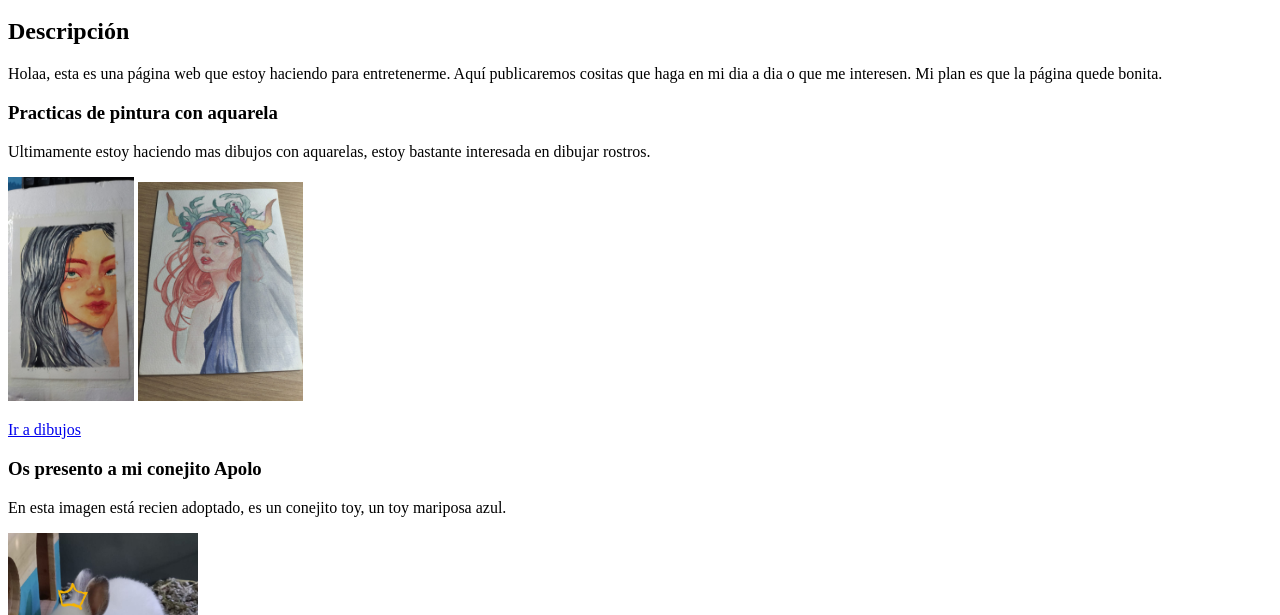
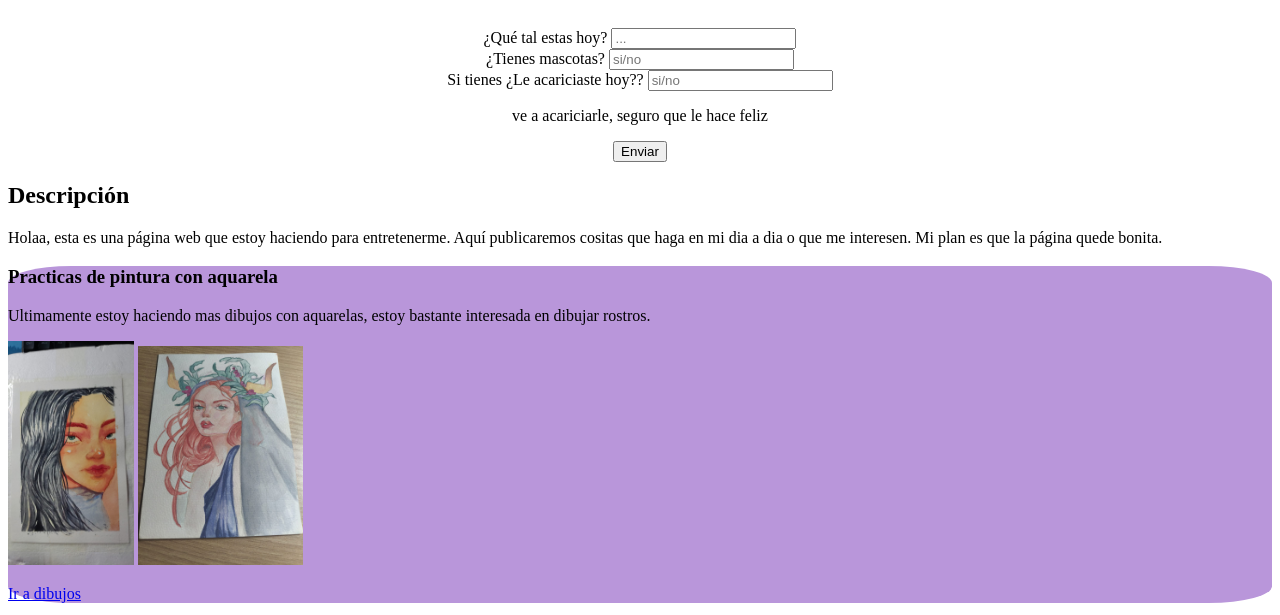
Before and after one commit to Arhelys/DAM, a plain HTML site: page lengMarcas/lengMarcasUT2/index.html in a window 1280 px wide. Shown: the part 185-800 px from the top of the page. Drawn offline with Linux system fonts and the light colour scheme.

Commit message:
AÑADIR FORMULARIO

```diff
--- a/lengMarcas/leng-marcas-UT1/EJ1/index.css
+++ b/lengMarcas/leng-marcas-UT1/EJ1/index.css
@@ -8,7 +8,6 @@ color:blueviolet;
 text-align:center;
 font-size: 50px;
 }  <!--comertario-->
-
 
 .titulodesc {
 color: rgb(72, 1, 131);
--- a/lengMarcas/lengMarcasUT2/index.css
+++ b/lengMarcas/lengMarcasUT2/index.css
@@ -14,7 +14,14 @@ background-color: rgb(255, 255, 255);
     font-size: 30px;
 }
 }
+.formulario{
+margin-top: 30px;
+text-align: center;
+
+}
 .publicacion1{
+    background-color: rgb(185, 150, 218);
+    border-radius: 5%;
     .publi1-img1{
         width: 10%;
     }
--- a/lengMarcas/lengMarcasUT2/index.html
+++ b/lengMarcas/lengMarcasUT2/index.html
@@ -7,6 +7,7 @@
     <link rel="stylesheet" href="index.css">
 </head>
 <body>
+
     <div class="inicio">
         <h1 class="titulo-inicio"> Things about me </h1>
             <nav class="nav-inicio">
@@ -19,6 +20,43 @@
 
             </nav>
     </div>
+
+    <div class="formulario">
+        <div class="title">
+            <form action="form-group">
+                <div class="que-tal">
+                    <span>¿Qué tal estas hoy?</span>
+                    <input type="text" placeholder="...">
+                </div>
+                <div class="mascotas">
+                    <span>¿Tienes mascotas?</span>
+                    <input type="text" placeholder="si/no">
+                </div>
+                <div class="caricia">
+                    <span>Si tienes ¿Le acariciaste hoy??</span>
+                    <input type="text" placeholder="si/no">
+                    <p>ve a acariciarle, seguro que le hace feliz</p>
+                </div>
+                <div class="button">
+                    <input type="submit" value="Enviar">
+                </div>
+            </form>
+        </div>
+        <script>
+        const addform=document.getElementById
+        ("form-validation");
+        addform.addEventListener("sumit", (e)=>{
+        if(addform.checkValidity() ===false){
+            e.preventDefault();
+            e.stopPropagation();
+            addform.classList.add("vaidado");
+            return false
+        }
+        })
+
+    </script>
+    </div>
+
 
     <header class="Sobre-esto">
         <h2 class="sobre-esto-h2"> Descripción</h2>
```
Also changed, not shown: lengMarcas/leng-marcas-UT1/EJ1/index.html (+1 -0 lines).
